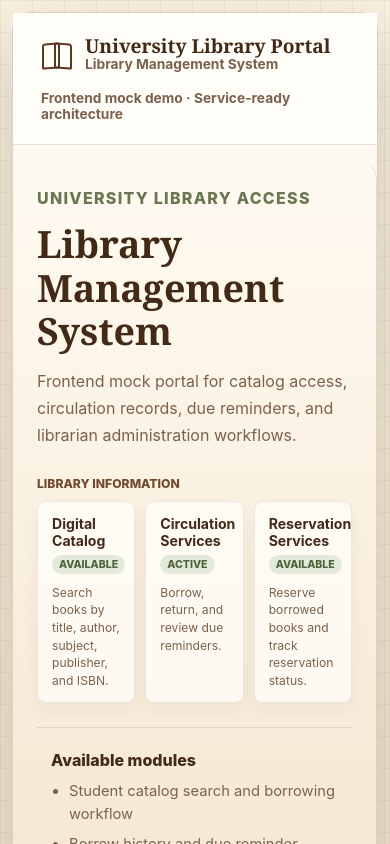
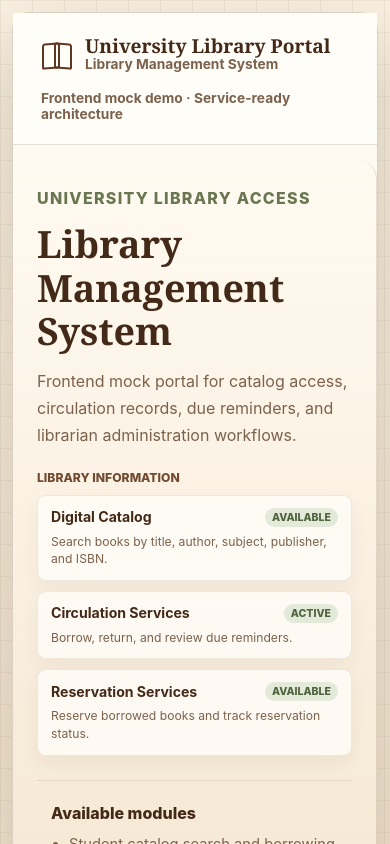
Before and after one commit to ntu-b13505010/library-management-frontend, a React (Vite) app: page /login in a window 390 px wide. Shown: the top 844 px of the page. Built offline with nearby package versions, Linux system fonts and the light colour scheme; no server answers.

Commit message:
Refine login page library information cards

```diff
--- a/src/styles/global.css
+++ b/src/styles/global.css
@@ -2917,6 +2917,39 @@ select {
   line-height: 1.5;
 }
 
+@media (max-width: 920px) {
+  .library-information__grid {
+    grid-template-columns: repeat(3, minmax(160px, 1fr));
+    overflow-x: auto;
+    padding-bottom: 4px;
+    -webkit-overflow-scrolling: touch;
+  }
+}
+
+@media (max-width: 640px) {
+  .library-information {
+    margin: 20px 0;
+  }
+
+  .library-information__grid {
+    grid-template-columns: 1fr;
+    overflow: visible;
+  }
+
+  .library-information__card {
+    padding: 12px 13px;
+  }
+
+  .library-information__card-heading {
+    grid-template-columns: minmax(0, 1fr) auto;
+    align-items: center;
+  }
+
+  .library-information__card p {
+    margin-top: 6px;
+  }
+}
+
 .portal-login-card {
   align-self: stretch;
   border: 0;
```
